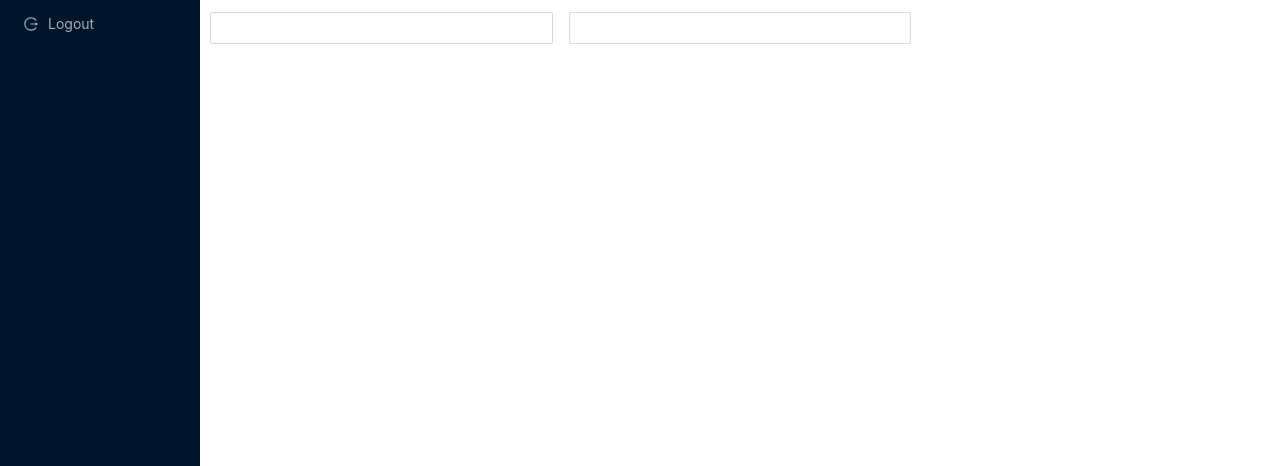
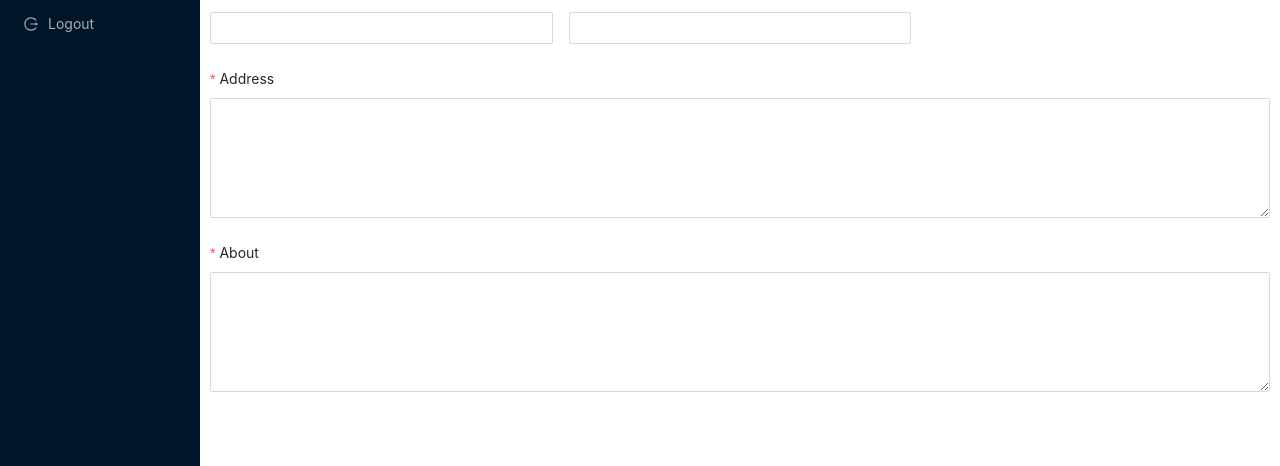
Before and after one commit to ashashree2000/ZephyrCode, a React (Create React App) app in the folder client/: page /profile in a window 1280 px wide. Shown: the part 240-706 px from the top of the page. Built offline with nearby package versions, Linux system fonts and the light colour scheme; no server answers.

Commit message:
Added about and address

```diff
--- a/client/src/pages/Profile.js
+++ b/client/src/pages/Profile.js
@@ -2,6 +2,7 @@ import { Tabs, Row, Col, Input, Form } from "antd";
 import React from "react";
 import DefaultLayout from "../components/DefaultLayout";
 const { TabPane } = Tabs;
+const { TextArea } = Input;
 const Profile = () => {
   return (
     <div>
@@ -64,6 +65,28 @@ const Profile = () => {
                     <Input />
                   </Form.Item>
                 </Col>
+
+                <Col lg={24} sm={24}>
+                  <Form.Item
+                    label="Address"
+                    required
+                    rules={[{ required: true }]}
+                    name="address"
+                  >
+                    <TextArea rows={5} />
+                  </Form.Item>
+                </Col>
+
+                <Col lg={24} sm={24}>
+                  <Form.Item
+                    label="About"
+                    required
+                    rules={[{ required: true }]}
+                    name="about"
+                  >
+                    <TextArea rows={5} />
+                  </Form.Item>
+                </Col>
               </Row>
             </Form>
           </TabPane>
```
